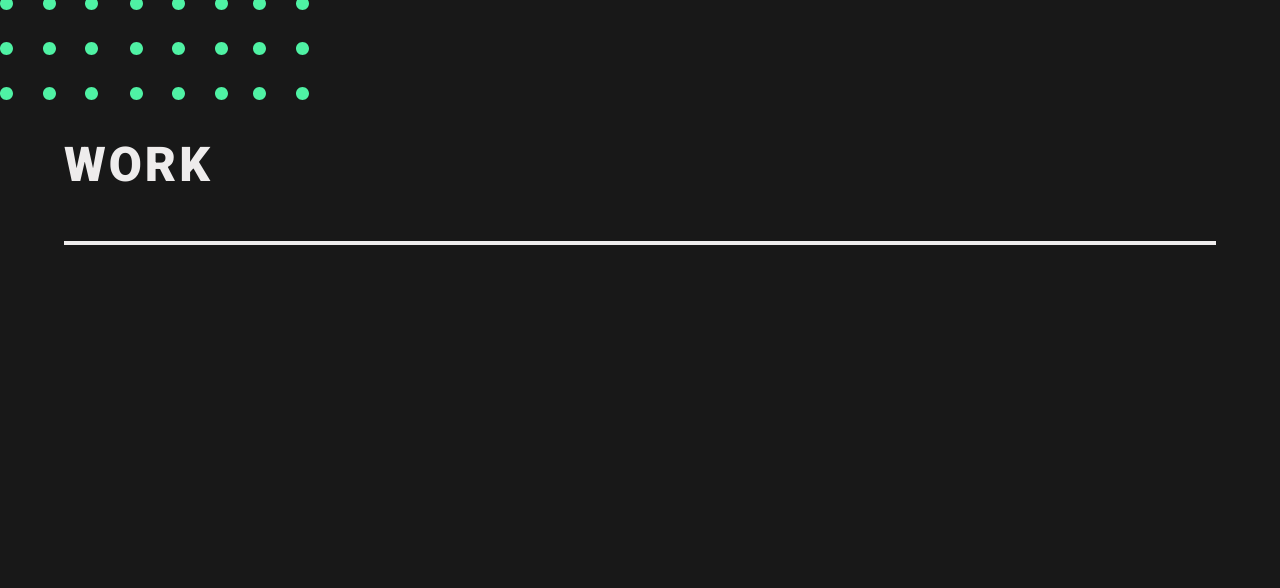
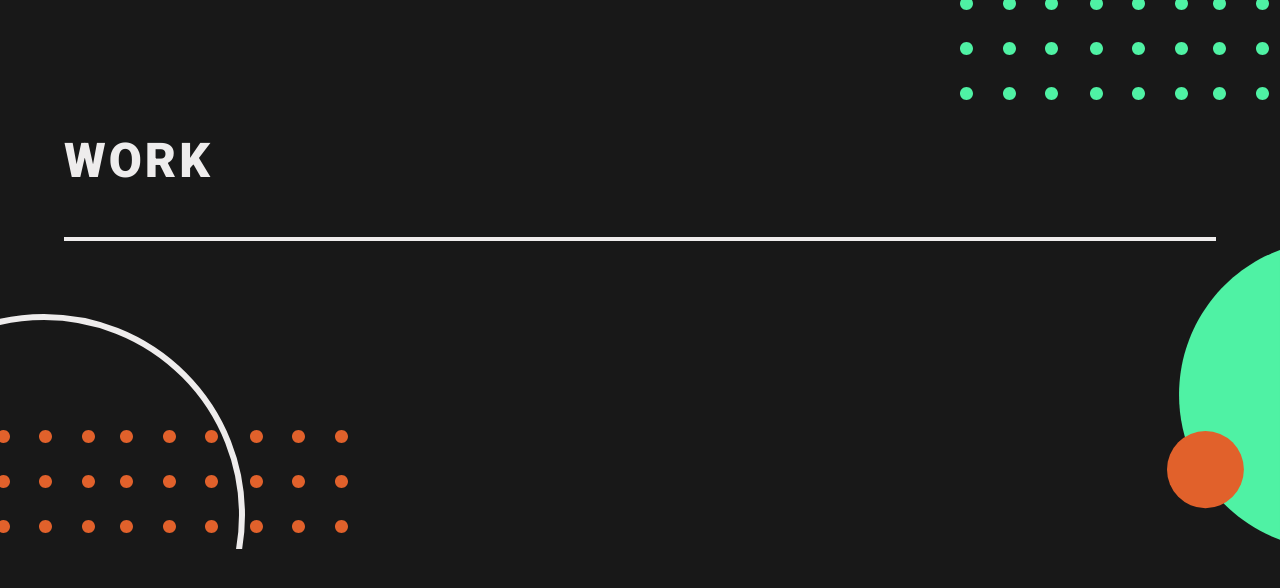
Before and after one commit to regine-tiu/fed-test, a React (Create React App) app: page / in a window 1280 px wide. Shown: the top 588 px of the page. Built offline with nearby package versions, Linux system fonts and the light colour scheme.

Commit message:
added assets svgs to app

```diff
--- a/src/App.js
+++ b/src/App.js
@@ -1,8 +1,11 @@
 import { useState, useEffect } from 'react';
 import useFetchData from './hooks/useFetchData.js'
 import './global.sass';
+import ProjectCard from './components/ProjectCard';
 import header_asset from "./assets/asset2.svg"
-import ProjectCard from './components/ProjectCard';
+import footer_asset from "./assets/asset3.svg"
+import sidebar_asset from "./assets/asset1.svg"
+
 
 const case_studies_ep = process.env.REACT_APP_CASE_STUDIES;
 const cat_ep = process.env.REACT_APP_CATEGORIES;
@@ -30,7 +33,9 @@ function ProjectPage() {
 
 return (
     <div className='page'>
-      <img src={header_asset} alt=""/>
+      <div className='asset-top'>
+        <img src={header_asset} alt=""/>
+      </div>
       <div className="page-wrapper">
         <header className="page-header">
         <h1>Work</h1>
@@ -43,6 +48,10 @@ return (
           {activeCS?.map(project => <ProjectCard project={project} key={project.id} />)}
         </div>
       </div>
+      <div className='asset-bottom'>
+        <img src={footer_asset} alt="" className='dot-circle'/>
+        <img src={sidebar_asset} alt="" className='half-circle'/>
+      </div>
     </div>
   );
 }
--- a/src/global.sass
+++ b/src/global.sass
@@ -54,7 +54,27 @@ ul
 hr
   border-style: solid
 
+// Asset Styles
+.asset-top
+  display: flex
+  justify-content: flex-end
+
+.asset-bottom
+  display: flex
+  justify-content: space-between
+  align-items: flex-end
+
+  .dot-circle
+    max-height: 250px
+
+  .half-circle
+    max-height: 300px
+
 // Main App Styles
+.page
+  max-width: 1280px
+  margin: 0 auto
+
 .page-wrapper
   padding: 0 5%
 
@@ -68,3 +88,8 @@ hr
 .cat-after-line
   margin-top: 1em
   border-width: 2px
+
+// Project Gallery
+.project-gallery
+  display: flex
+  flex-direction: column
```
